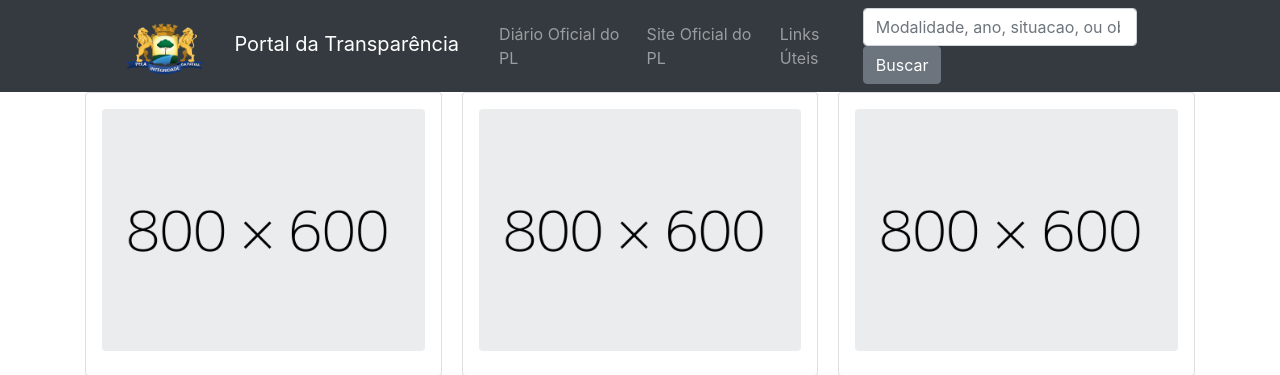
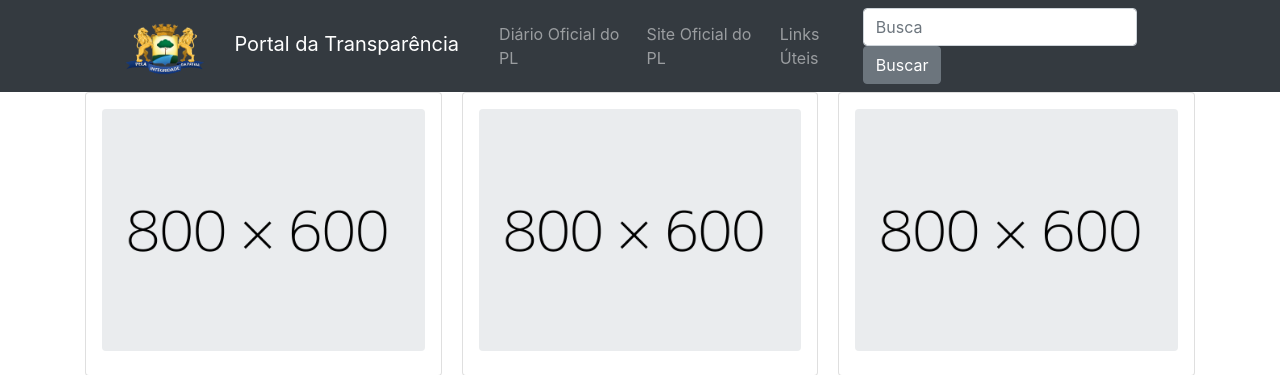
Before and after one commit to NivSoft/transpy, a Django app: page / in a window 1280 px wide. Shown: the top 375 px of the page. Run offline with Django 3.2, Linux system fonts and the light colour scheme; some libraries are stand-ins or nearby versions.

Commit message:
Atualização

```diff
--- a/templates/base/base.html
+++ b/templates/base/base.html
@@ -32,8 +32,8 @@
     {% block menu %}
     <!-- Bloco do menu -->
     {% endblock %}
-    <form class="form-inline">
-    <input class="form-control mr-sm-2" type="search" placeholder="Modalidade, ano, situacao, ou objeto." aria-label="Search" value="{{ request.GET.q }}">
+    <form class="form-inline" method="get" action="">
+    <input name="q" class="form-control mr-sm-2" type="search" placeholder="Busca" aria-label="Search" value="{{ request.GET.q }}">
     <button class="btn btn-secondary my-2 my-sm-0" type="submit">Buscar</button>
     </form>
 </div>
```
